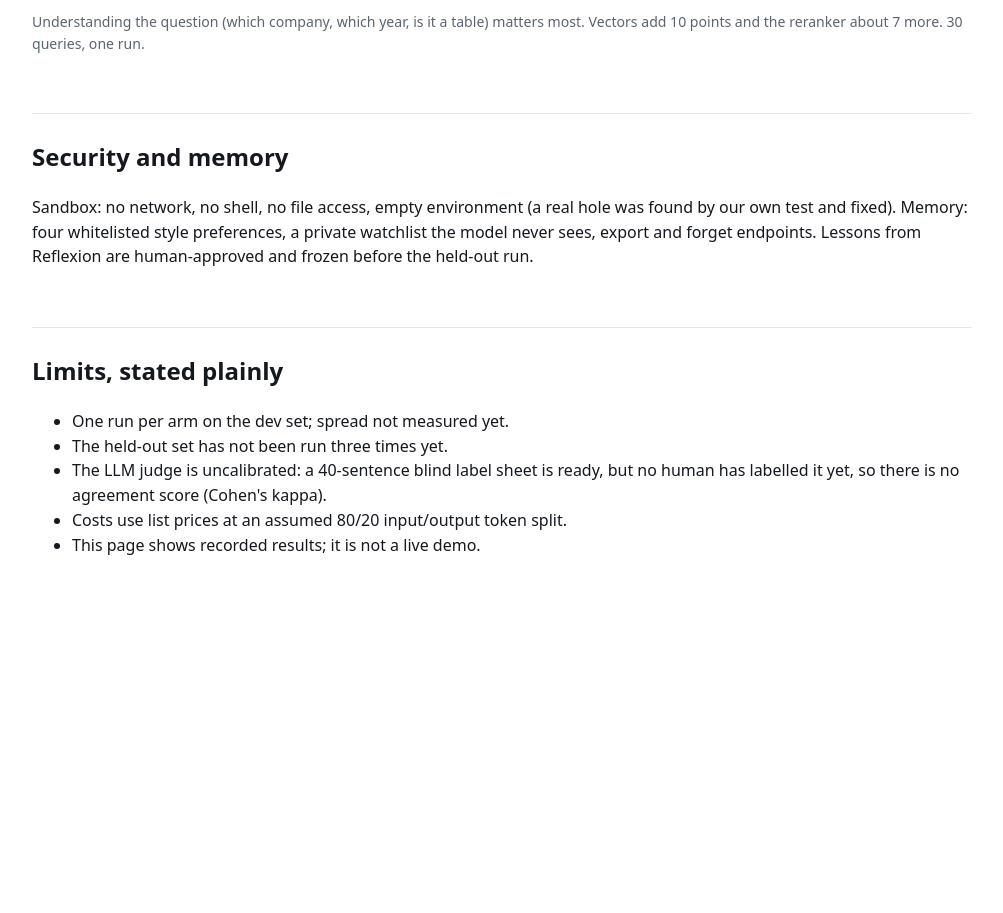
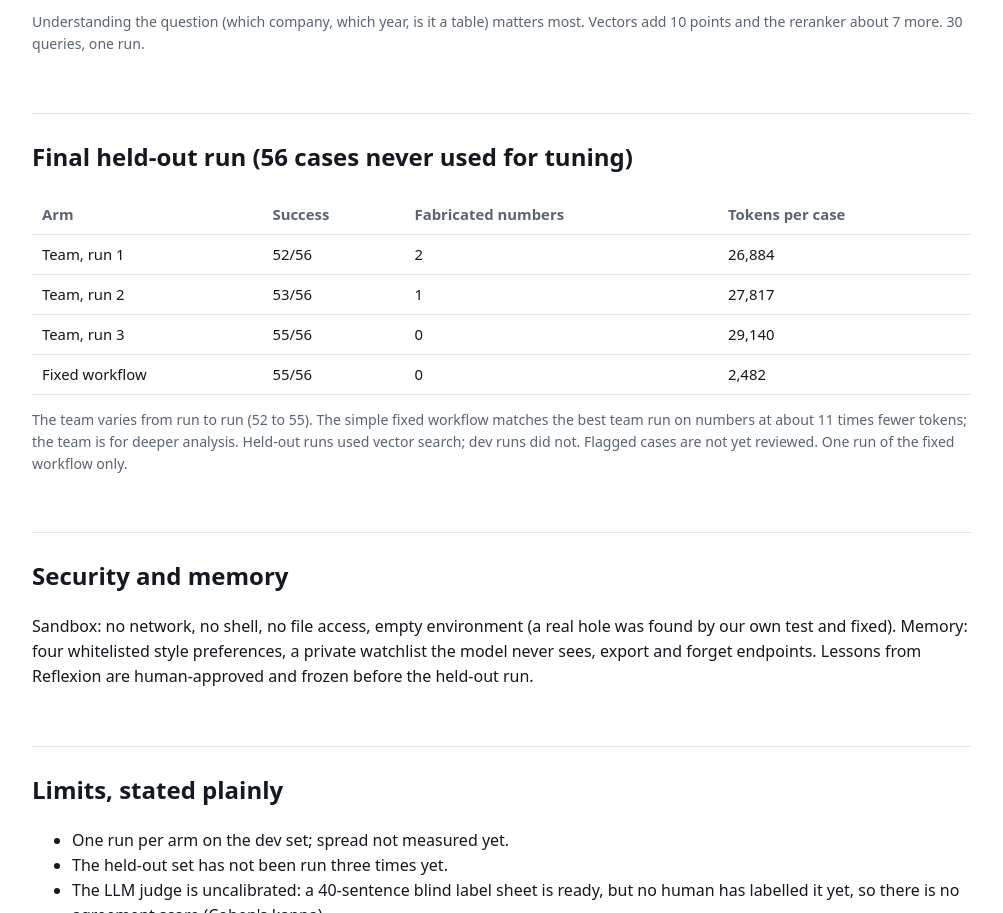
Before and after one commit to mohansai279/analyst-desk-site, a plain HTML site: page index.html in a window 1280 px wide. Shown: the part 3682-4595 px from the top of the page, without its empty margins (138-1141 px from the left). Before the commit the page ends 4336 px from the top, so only its background shows below. Drawn offline with Linux system fonts and the light colour scheme.

Commit message:
Add held-out results
Co-Authored-By: Claude Sonnet 5.5 <noreply@anthropic.com>
Claude-Session: https://claude.ai/code/session_01Cj58WyRxnNrcMEWEAYDCZZ

```diff
--- a/index.html
+++ b/index.html
@@ -40,6 +40,10 @@ Drivers and segment analysis
 <h2>Dense, hybrid and rerank (same 30 queries)</h2>
 <table><tr><th>Retrieval setup</th><th>Recall@5</th></tr><tr><td>BM25 only, no query analysis</td><td>3.3%</td></tr><tr><td>BM25 + query analysis (filters, expansion, table intent)</td><td>70.0%</td></tr><tr><td>Hybrid (BM25 + vectors, RRF), no analysis</td><td>10.0%</td></tr><tr><td>Hybrid + query analysis</td><td>80.0%</td></tr><tr><td>Hybrid + analysis + reranker</td><td>86.7%</td></tr></table>
 <p class="small">Understanding the question (which company, which year, is it a table) matters most. Vectors add 10 points and the reranker about 7 more. 30 queries, one run.</p>
+
+<h2>Final held-out run (56 cases never used for tuning)</h2>
+<table><tr><th>Arm</th><th>Success</th><th>Fabricated numbers</th><th>Tokens per case</th></tr><tr><td>Team, run 1</td><td>52/56</td><td>2</td><td>26,884</td></tr><tr><td>Team, run 2</td><td>53/56</td><td>1</td><td>27,817</td></tr><tr><td>Team, run 3</td><td>55/56</td><td>0</td><td>29,140</td></tr><tr><td>Fixed workflow</td><td>55/56</td><td>0</td><td>2,482</td></tr></table>
+<p class="small">The team varies from run to run (52 to 55). The simple fixed workflow matches the best team run on numbers at about 11 times fewer tokens; the team is for deeper analysis. Held-out runs used vector search; dev runs did not. Flagged cases are not yet reviewed. One run of the fixed workflow only.</p>
 <h2>Security and memory</h2>
 <p>Sandbox: no network, no shell, no file access, empty environment (a real hole was found by our own test and fixed). Memory: four whitelisted style preferences, a private watchlist the model never sees, export and forget endpoints. Lessons from Reflexion are human-approved and frozen before the held-out run.</p>
 <h2>Limits, stated plainly</h2>
```
